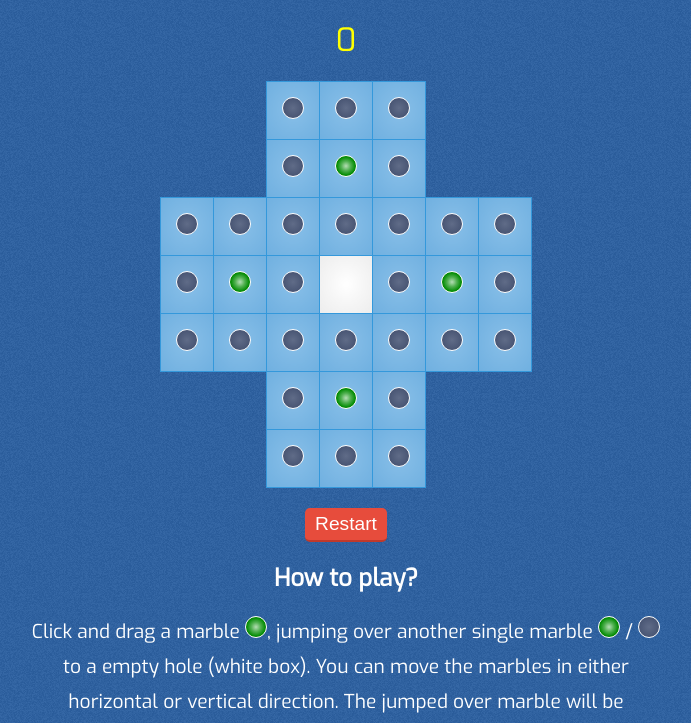
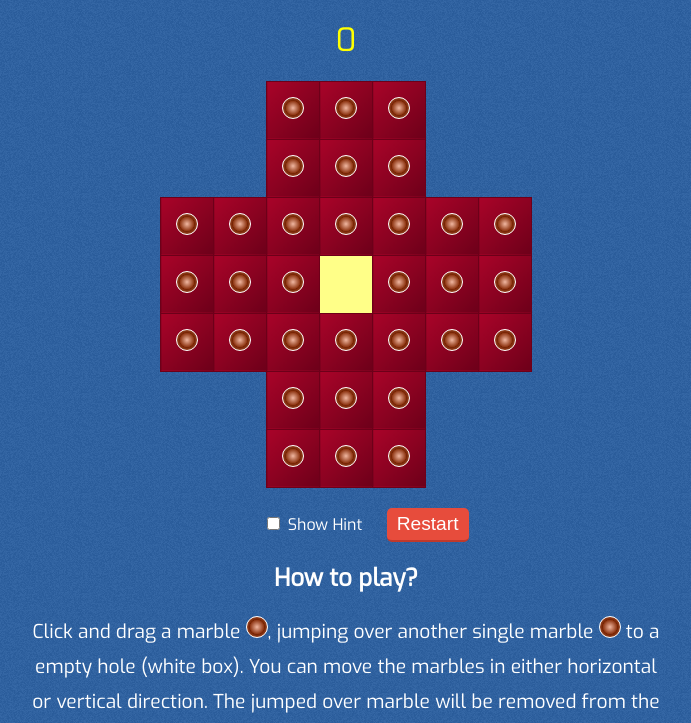
Before and after one commit to vraa/33holepeg, a plain HTML site: page index.html in a window 1280 px wide. Shown: the part 77-800 px from the top of the page, without its empty margins (294-985 px from the left). Drawn offline with Linux system fonts and the light colour scheme.

Commit message:
Change board colors, and add hint toggling.

```diff
--- a/game.css
+++ b/game.css
@@ -26,7 +26,7 @@ h1{
 .cell{
 	display: table-cell;
 	padding: 15px;
-	border: 1px solid #3498db;
+	border: 1px solid #6d0019;
 }
 
 .cell.dead{
@@ -34,16 +34,6 @@ h1{
 	box-shadow: none;
 }
 .cell.hole{
-	background: #ffffff; /* Old browsers */
-	background: -moz-radial-gradient(center, ellipse cover,  #ffffff 0%, #f6f6f6 47%, #ededed 100%); /* FF3.6+ */
-	background: -webkit-gradient(radial, center center, 0px, center center, 100%, color-stop(0%,#ffffff), color-stop(47%,#f6f6f6), color-stop(100%,#ededed)); /* Chrome,Safari4+ */
-	background: -webkit-radial-gradient(center, ellipse cover,  #ffffff 0%,#f6f6f6 47%,#ededed 100%); /* Chrome10+,Safari5.1+ */
-	background: -o-radial-gradient(center, ellipse cover,  #ffffff 0%,#f6f6f6 47%,#ededed 100%); /* Opera 12+ */
-	background: -ms-radial-gradient(center, ellipse cover,  #ffffff 0%,#f6f6f6 47%,#ededed 100%); /* IE10+ */
-	background: radial-gradient(ellipse at center,  #ffffff 0%,#f6f6f6 47%,#ededed 100%); /* W3C */
-	filter: progid:DXImageTransform.Microsoft.gradient( startColorstr='#ffffff', endColorstr='#ededed',GradientType=1 ); /* IE6-9 fallback on horizontal gradient */
-}
-.cell.hole.target{
 	background: #ffff88; /* Old browsers */
 	background: -moz-radial-gradient(center, ellipse cover,  #ffff88 0%, #ffff88 100%); /* FF3.6+ */
 	background: -webkit-gradient(radial, center center, 0px, center center, 100%, color-stop(0%,#ffff88), color-stop(100%,#ffff88)); /* Chrome,Safari4+ */
@@ -56,13 +46,14 @@ h1{
 
 .cell.alive{
 	background: #88bfe8; /* Old browsers */
-	background: -moz-radial-gradient(center, ellipse cover,  #88bfe8 0%, #70b0e0 100%); /* FF3.6+ */
-	background: -webkit-gradient(radial, center center, 0px, center center, 100%, color-stop(0%,#88bfe8), color-stop(100%,#70b0e0)); /* Chrome,Safari4+ */
-	background: -webkit-radial-gradient(center, ellipse cover,  #88bfe8 0%,#70b0e0 100%); /* Chrome10+,Safari5.1+ */
-	background: -o-radial-gradient(center, ellipse cover,  #88bfe8 0%,#70b0e0 100%); /* Opera 12+ */
-	background: -ms-radial-gradient(center, ellipse cover,  #88bfe8 0%,#70b0e0 100%); /* IE10+ */
-	background: radial-gradient(ellipse at center,  #88bfe8 0%,#70b0e0 100%); /* W3C */
-	filter: progid:DXImageTransform.Microsoft.gradient( startColorstr='#88bfe8', endColorstr='#70b0e0',GradientType=1 ); /* IE6-9 fallback on horizontal gradient */
+	background: rgb(169,3,41); /* Old browsers */
+	background: -moz-linear-gradient(-45deg,  rgba(169,3,41,1) 0%, rgba(143,2,34,1) 44%, rgba(109,0,25,1) 100%); /* FF3.6+ */
+	background: -webkit-gradient(linear, left top, right bottom, color-stop(0%,rgba(169,3,41,1)), color-stop(44%,rgba(143,2,34,1)), color-stop(100%,rgba(109,0,25,1))); /* Chrome,Safari4+ */
+	background: -webkit-linear-gradient(-45deg,  rgba(169,3,41,1) 0%,rgba(143,2,34,1) 44%,rgba(109,0,25,1) 100%); /* Chrome10+,Safari5.1+ */
+	background: -o-linear-gradient(-45deg,  rgba(169,3,41,1) 0%,rgba(143,2,34,1) 44%,rgba(109,0,25,1) 100%); /* Opera 11.10+ */
+	background: -ms-linear-gradient(-45deg,  rgba(169,3,41,1) 0%,rgba(143,2,34,1) 44%,rgba(109,0,25,1) 100%); /* IE10+ */
+	background: linear-gradient(135deg,  rgba(169,3,41,1) 0%,rgba(143,2,34,1) 44%,rgba(109,0,25,1) 100%); /* W3C */
+	filter: progid:DXImageTransform.Microsoft.gradient( startColorstr='#a90329', endColorstr='#6d0019',GradientType=1 ); /* IE6-9 fallback on horizontal gradient */
 }
 .marble{
 	border:1px solid #fff;
@@ -72,17 +63,17 @@ h1{
 	height: 20px;
 	width: 20px;
 	border-radius: 50%;
-	background: #606c88; /* Old browsers */
-background: -moz-radial-gradient(center, ellipse cover,  #606c88 0%, #3f4c6b 100%); /* FF3.6+ */
-background: -webkit-gradient(radial, center center, 0px, center center, 100%, color-stop(0%,#606c88), color-stop(100%,#3f4c6b)); /* Chrome,Safari4+ */
-background: -webkit-radial-gradient(center, ellipse cover,  #606c88 0%,#3f4c6b 100%); /* Chrome10+,Safari5.1+ */
-background: -o-radial-gradient(center, ellipse cover,  #606c88 0%,#3f4c6b 100%); /* Opera 12+ */
-background: -ms-radial-gradient(center, ellipse cover,  #606c88 0%,#3f4c6b 100%); /* IE10+ */
-background: radial-gradient(ellipse at center,  #606c88 0%,#3f4c6b 100%); /* W3C */
-filter: progid:DXImageTransform.Microsoft.gradient( startColorstr='#606c88', endColorstr='#3f4c6b',GradientType=1 ); /* IE6-9 fallback on horizontal gradient */
-
+	background: rgb(240,183,161); /* Old browsers */
+	background: -moz-radial-gradient(center, ellipse cover,  rgba(240,183,161,1) 0%, rgba(140,51,16,1) 50%, rgba(117,34,1,1) 51%, rgba(191,110,78,1) 100%); /* FF3.6+ */
+	background: -webkit-gradient(radial, center center, 0px, center center, 100%, color-stop(0%,rgba(240,183,161,1)), color-stop(50%,rgba(140,51,16,1)), color-stop(51%,rgba(117,34,1,1)), color-stop(100%,rgba(191,110,78,1))); /* Chrome,Safari4+ */
+	background: -webkit-radial-gradient(center, ellipse cover,  rgba(240,183,161,1) 0%,rgba(140,51,16,1) 50%,rgba(117,34,1,1) 51%,rgba(191,110,78,1) 100%); /* Chrome10+,Safari5.1+ */
+	background: -o-radial-gradient(center, ellipse cover,  rgba(240,183,161,1) 0%,rgba(140,51,16,1) 50%,rgba(117,34,1,1) 51%,rgba(191,110,78,1) 100%); /* Opera 12+ */
+	background: -ms-radial-gradient(center, ellipse cover,  rgba(240,183,161,1) 0%,rgba(140,51,16,1) 50%,rgba(117,34,1,1) 51%,rgba(191,110,78,1) 100%); /* IE10+ */
+	background: radial-gradient(ellipse at center,  rgba(240,183,161,1) 0%,rgba(140,51,16,1) 50%,rgba(117,34,1,1) 51%,rgba(191,110,78,1) 100%); /* W3C */
+	filter: progid:DXImageTransform.Microsoft.gradient( startColorstr='#f0b7a1', endColorstr='#bf6e4e',GradientType=1 ); /* IE6-9 fallback on horizontal gradient */
 }
-.marble.eligible{
+.hintOn .marble.eligible{
+	border:1px dashed #0f0;
 	background: #b4ddb4; /* Old browsers */
 	background: -moz-radial-gradient(center, ellipse cover,  #b4ddb4 0%, #83c783 17%, #52b152 33%, #008a00 67%, #005700 83%, #002400 100%); /* FF3.6+ */
 	background: -webkit-gradient(radial, center center, 0px, center center, 100%, color-stop(0%,#b4ddb4), color-stop(17%,#83c783), color-stop(33%,#52b152), color-stop(67%,#008a00), color-stop(83%,#005700), color-stop(100%,#002400)); /* Chrome,Safari4+ */
@@ -91,7 +82,6 @@ background: -o-radial-gradient(center, ellipse cover,  #b4ddb4 0%,#83c783 17%,#5
 	background: -ms-radial-gradient(center, ellipse cover,  #b4ddb4 0%,#83c783 17%,#52b152 33%,#008a00 67%,#005700 83%,#002400 100%); /* IE10+ */
 	background: radial-gradient(ellipse at center,  #b4ddb4 0%,#83c783 17%,#52b152 33%,#008a00 67%,#005700 83%,#002400 100%); /* W3C */
 	filter: progid:DXImageTransform.Microsoft.gradient( startColorstr='#b4ddb4', endColorstr='#002400',GradientType=1 ); /* IE6-9 fallback on horizontal gradient */
-
 }
 .cell.alive .marble:hover{
 	box-shadow: 0 0 10px #666;
@@ -110,7 +100,6 @@ background: -o-radial-gradient(center, ellipse cover,  #eeeeee 0%,#cccccc 100%);
 	background: -ms-radial-gradient(center, ellipse cover,  #eeeeee 0%,#cccccc 100%); /* IE10+ */
 	background: radial-gradient(ellipse at center,  #eeeeee 0%,#cccccc 100%); /* W3C */
 	filter: progid:DXImageTransform.Microsoft.gradient( startColorstr='#eeeeee', endColorstr='#cccccc',GradientType=1 ); /* IE6-9 fallback on horizontal gradient */
-
 }
 
 .stats{
@@ -265,6 +254,19 @@ button{
 .more-help a{
 	color: #fff;
 }
+.controls{
+
+}
+	.controls ul{
+		list-style: none;
+	}
+		.controls li{
+			display: inline-block;
+			margin: 0 10px;
+		}
+		.controls label{
+			cursor: pointer;
+		}
 @media (max-width: 480px){
 	.cell{
 		padding: 9px;
--- a/game.js
+++ b/game.js
@@ -11,6 +11,9 @@
 			createBoard();
 			renderBoard();
 			$("#restart, #newGame").click(restartGame);
+			$('#hintCheck').click(function(){
+				$('body').toggleClass('hintOn');
+			});
 		}
 
 		function restartGame(){
--- a/index.html
+++ b/index.html
@@ -25,10 +25,15 @@
 		</div>
 		<div id="board" class="board">
 		</div>
-		<button id="restart">Restart</button>
+		<div class="controls">
+			<ul>
+				<li><label for="hintCheck"><input type="checkbox" id="hintCheck" name="hintCheck"> Show Hint</label></li>
+				<li><button id="restart">Restart</button></li>
+			</ul>
+		</div>
 		<div class="about">
 			<h2>How to play?</h2>
-			<p>Click and drag a marble <span class='marble eligible'></span>, jumping over another single marble <span class='marble eligible'></span> / <span class='marble'></span>  to a empty hole (white box). You can move the marbles in either horizontal or vertical direction. The jumped over marble will be removed from the board, thus making a new hole. Remove as many marbles as possible.</p>
+			<p>Click and drag a marble <span class='marble'></span>, jumping over another single marble <span class='marble'></span> to a empty hole (white box). You can move the marbles in either horizontal or vertical direction. The jumped over marble will be removed from the board, thus making a new hole. Remove as many marbles as possible.</p>
 
 			<div class="author">
 				<p>Made by <a href="http://veerasundar.com/blog">Veera</a> | <a href="https://github.com/vraa/33holepeg">Source</a>
```
Lines whose indentation alone changed are shown as unchanged.
